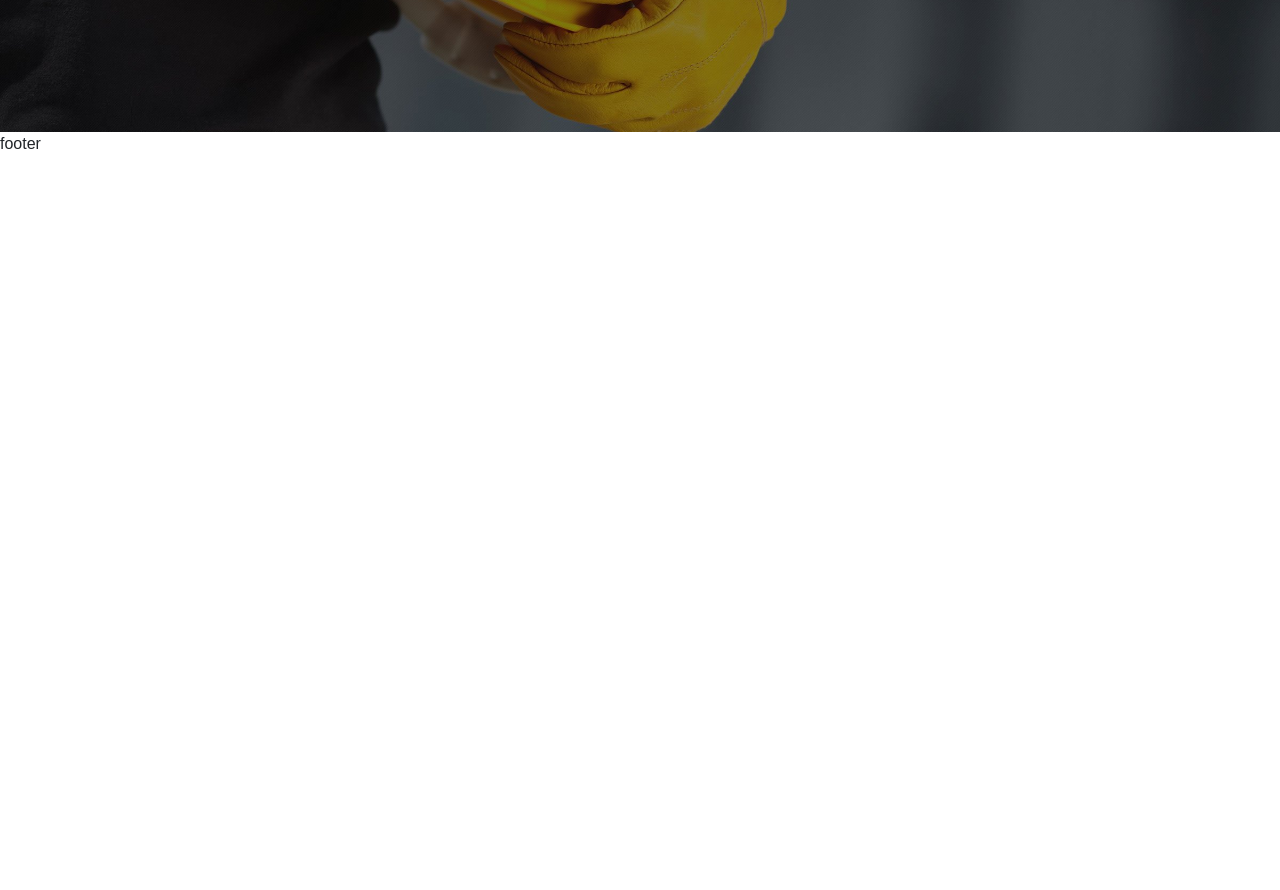
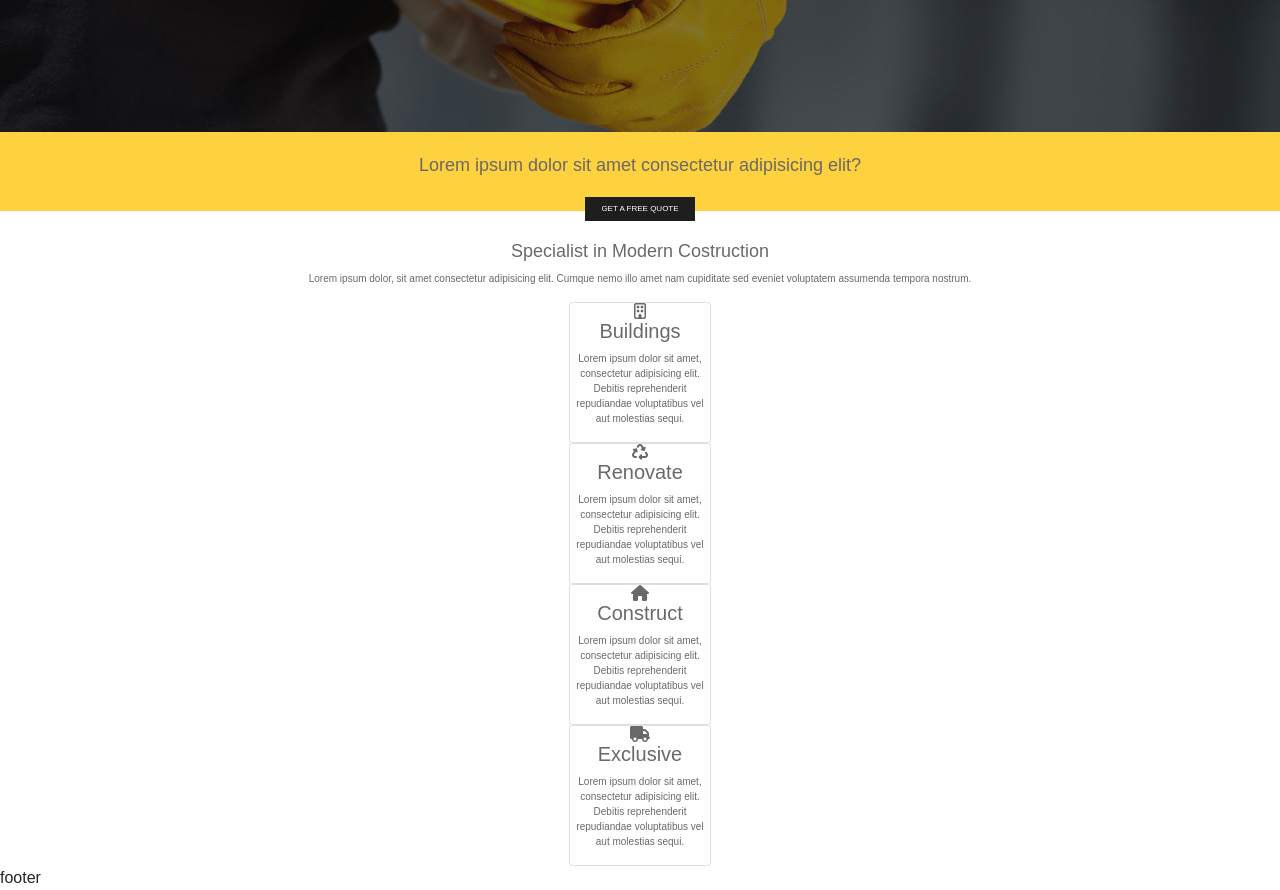
Before and after one commit to Maria210194/proj-html-vuejs, a Vue app: page / in a window 1280 px wide. Shown: the part 360-1250 px from the top of the page. Before the commit the page ends 800 px from the top, so only its background shows below. Built offline with nearby package versions, Linux system fonts and the light colour scheme.

Commit message:
main + cards

```diff
--- a/src/App.vue
+++ b/src/App.vue
@@ -1,6 +1,6 @@
 <template>
   <div id="app">
-    <HeaderComponent />
+    <HeaderComponent :links="arrayNav" />
     <MainComponent />
     <FooterComponent />
   </div>
@@ -10,9 +10,13 @@
 import HeaderComponent from "./components/HeaderComponent.vue";
 import MainComponent from "./components/MainComponent.vue";
 import FooterComponent from "./components/FooterComponent.vue";
+import arrayNav from "@/assets/data/arrayNav";
 
 export default {
   name: "App",
+  data() {
+    return { arrayNav };
+  },
   components: {
     HeaderComponent,
     MainComponent,
--- /dev/null
+++ b/src/assets/data/arrayNav.json
@@ -0,0 +1,27 @@
+[
+      {
+            "name": "HOME",
+            "active": true,
+            "url": "#"
+      },
+      {
+            "name": "ABOUT",
+            "active": false,
+            "url": "#"
+      },
+      {
+            "name": "SERVICES",
+            "active": false,
+            "url": "#"
+      },
+      {
+            "name": "WORK",
+            "active": false,
+            "url": "#"
+      },
+      {
+            "name": "ARTICLES",
+            "active": false,
+            "url": "#"
+      }
+]
--- a/src/components/HeaderComponent.vue
+++ b/src/components/HeaderComponent.vue
@@ -11,8 +11,8 @@
       <div class="col-7 header-nav">
         <ul>
           <li
-            v-for="element in arrayNav"
-            :key="element.name"
+            v-for="(element, index) in links"
+            :key="index"
             :class="{ active: element.active }"
           >
             <a href="#">{{ element.name }}</a>
@@ -31,35 +31,13 @@
   {
   name:"HOME",
   active: false
+  url: "#"
   },
 */
 export default {
   name: "HeaderComponent",
-  data() {
-    return {
-      arrayNav: [
-        {
-          name: "HOME",
-          active: true,
-        },
-        {
-          name: "ABOUT",
-          active: false,
-        },
-        {
-          name: "SERVICES",
-          active: false,
-        },
-        {
-          name: "WORK",
-          active: false,
-        },
-        {
-          name: "ARTICLES",
-          active: false,
-        },
-      ],
-    };
+  props: {
+    links: Array,
   },
 };
 </script>
--- a/src/components/MainComponent.vue
+++ b/src/components/MainComponent.vue
@@ -6,6 +6,54 @@
       <div class="btn">
         <button class="btn-black">EXPLORE RECENT WORK</button>
         <button class="btn-orange">GET QUOTE TODAY!</button>
+      </div>
+    </div>
+    <div class="bottom-jumbo">
+      <p>Lorem ipsum dolor sit amet consectetur adipisicing elit?</p>
+      <button class="btn-black">GET A FREE QUOTE</button>
+    </div>
+    <div class="card-container w-90 d-flex">
+      <div class="info col-8">
+        <h4>Specialist in Modern Costruction</h4>
+        <p>
+          Lorem ipsum dolor, sit amet consectetur adipisicing elit. Cumque nemo
+          illo amet nam cupiditate sed eveniet voluptatem assumenda tempora
+          nostrum.
+        </p>
+      </div>
+      <div id="cards">
+        <div class="card col-3">
+          <i class="fa-regular fa-building"></i>
+          <h5>Buildings</h5>
+          <p>
+            Lorem ipsum dolor sit amet, consectetur adipisicing elit. Debitis
+            reprehenderit repudiandae voluptatibus vel aut molestias sequi.
+          </p>
+        </div>
+        <div class="card col-3">
+          <i class="fa-solid fa-recycle"></i>
+          <h5>Renovate</h5>
+          <p>
+            Lorem ipsum dolor sit amet, consectetur adipisicing elit. Debitis
+            reprehenderit repudiandae voluptatibus vel aut molestias sequi.
+          </p>
+        </div>
+        <div class="card col-3">
+          <i class="fa-solid fa-house"></i>
+          <h5>Construct</h5>
+          <p>
+            Lorem ipsum dolor sit amet, consectetur adipisicing elit. Debitis
+            reprehenderit repudiandae voluptatibus vel aut molestias sequi.
+          </p>
+        </div>
+        <div class="card col-3">
+          <i class="fa-solid fa-truck"></i>
+          <h5>Exclusive</h5>
+          <p>
+            Lorem ipsum dolor sit amet, consectetur adipisicing elit. Debitis
+            reprehenderit repudiandae voluptatibus vel aut molestias sequi.
+          </p>
+        </div>
       </div>
     </div>
   </div>
@@ -39,4 +87,43 @@ export default {
     margin: 10px;
   }
 }
+
+.bottom-jumbo {
+  background-color: #fed23f;
+  text-align: center;
+
+  p {
+    font-size: 18px;
+    color: #6b6868;
+    padding: 20px 0 5px 0;
+    margin: 0;
+  }
+
+  .btn-black {
+    position: relative;
+    top: 10px;
+    padding: 5px 15px;
+    border: 1px solid #1e1e1e;
+    &:hover {
+      background-color: white;
+      color: #1e1e1e;
+    }
+  }
+}
+.card-container {
+  flex-direction: column;
+  padding-top: 30px;
+  text-align: center;
+  color: #6b6868;
+  p {
+    font-size: 10px;
+  }
+  h4 {
+    font-weight: 100;
+    font-size: 18px;
+  }
+  #cards {
+    flex-direction: row;
+  }
+}
 </style>
```
Also changed, not shown: src/assets/data/iconCard.json (added, +22 -0 lines).
